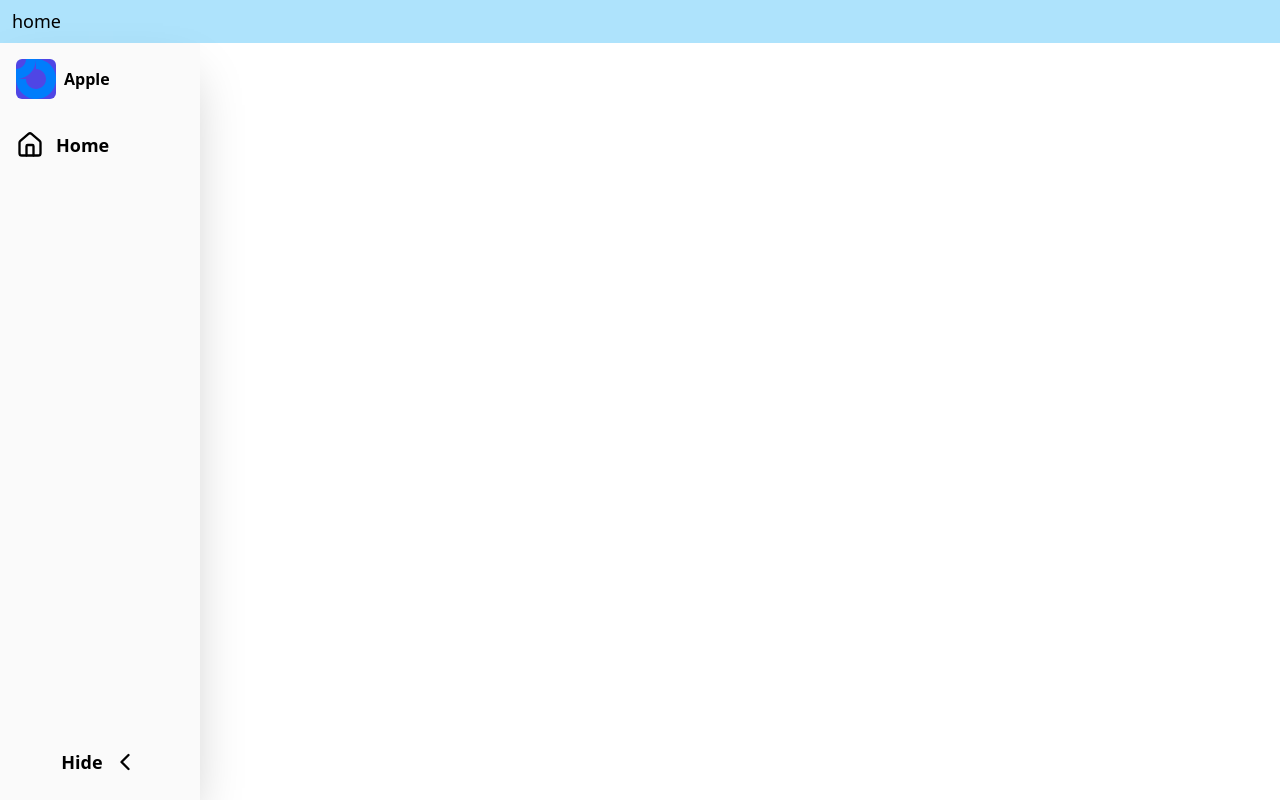
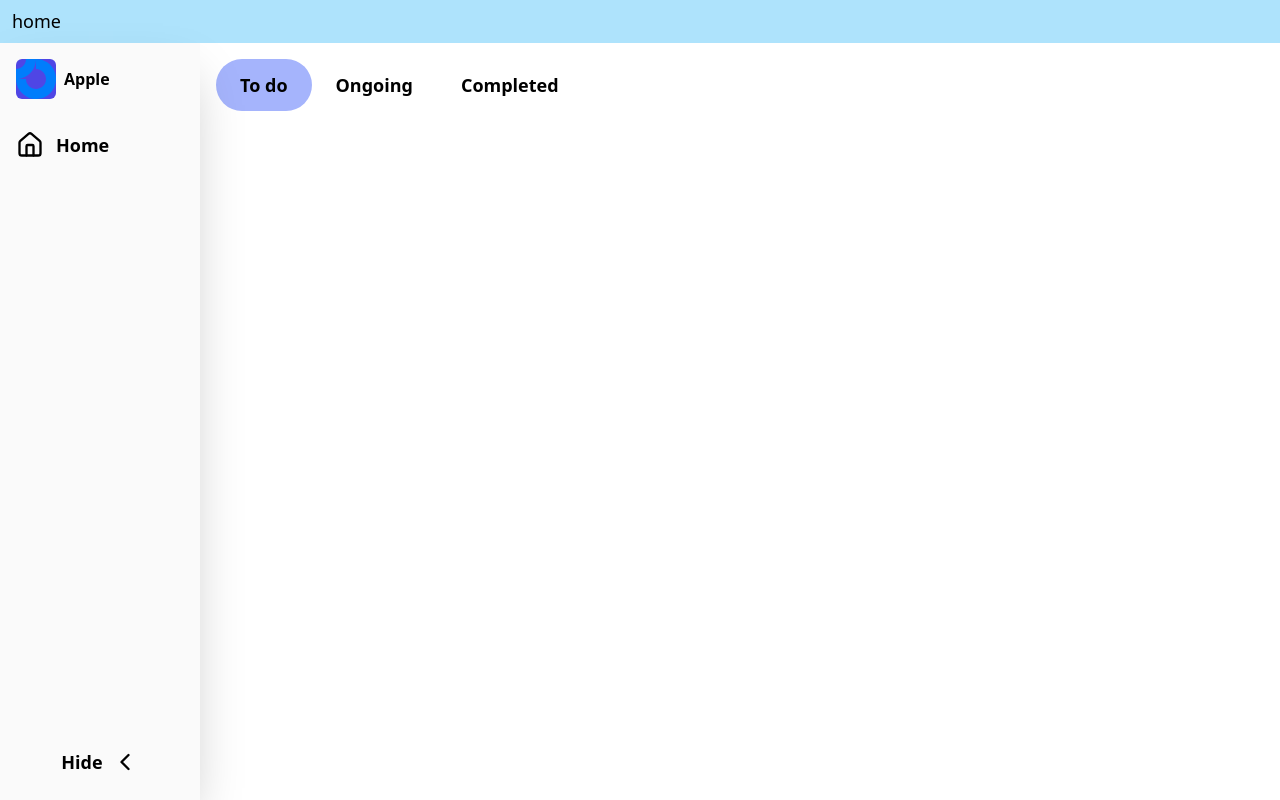
Before and after one commit to saugatrajbhandari/react-interview, a React (Vite) app: page /admin-sidebar-toggle in a window 1280 px wide. Built offline with nearby package versions, Linux system fonts and the light colour scheme.

Commit message:
feat: add fixed footer animation

```diff
--- a/package.json
+++ b/package.json
@@ -15,6 +15,7 @@
     "classnames": "^2.5.1",
     "framer-motion": "^11.9.0",
     "init": "^0.1.2",
+    "lenis": "^1.1.13",
     "lucide-react": "^0.446.0",
     "react": "^18.3.1",
     "react-dom": "^18.3.1",
--- a/src/navigation/index.js
+++ b/src/navigation/index.js
@@ -7,4 +7,5 @@ export const navigation = [
   { path: "/infinite-scrolling", name: "infinite scrolling" },
   { path: "/admin-sidebar-toggle", name: "admin sidebar toggle" },
   { path: "/custom-memo", name: "custom memo" },
+  { path: "/fixed-footer", name: "fixed footer animation" },
 ];
--- a/src/pages/admin-sidebar-toggle/index.jsx
+++ b/src/pages/admin-sidebar-toggle/index.jsx
@@ -104,6 +104,39 @@ function Option({ icon, title, selected, setSelected, open }) {
   );
 }
 
+const navigation = [
+  { name: "To do", value: "todo" },
+  { name: "Ongoing", value: "ongoing" },
+  { name: "Completed", value: "completed" },
+];
+
+function LayoutId() {
+  const [selectedTab, setSelectedTab] = useState("todo");
+
+  return (
+    <div className="mt-4 flex h-fit">
+      {navigation.map((item) => (
+        <div
+          onClick={() => setSelectedTab(item.value)}
+          className={cn(
+            "font-semibold relative text-lg  cursor-pointer transition-colors px-6 py-3"
+          )}
+          key={item.id}
+        >
+          {item.name}
+
+          {item.value === selectedTab && (
+            <motion.div
+              className=" absolute top-0 left-0 w-full h-full -z-10 rounded-full text-white  bg-indigo-300"
+              layoutId="underline"
+            />
+          )}
+        </div>
+      ))}
+    </div>
+  );
+}
+
 function AdminSidebarToggle() {
   const [isOpen, setIsOpen] = useState(true);
   const [selected, setSelected] = useState("Dashboard");
@@ -169,6 +202,7 @@ function AdminSidebarToggle() {
   //   );
 
   return (
+    <div className="flex gap-4">
       <motion.nav
         layout
         initial={{ opacity: 0 }}
@@ -252,6 +286,9 @@ function AdminSidebarToggle() {
           )}
         </div>
       </motion.nav>
+
+      <LayoutId />
+    </div>
   );
 }
 
--- /dev/null
+++ b/src/pages/fixed-footer/index.jsx
@@ -0,0 +1,64 @@
+import Lenis from "lenis";
+import React, { useEffect } from "react";
+
+function FixedFooterAnimation() {
+  useEffect(() => {
+    const lenis = new Lenis();
+
+    lenis.on("scroll", (e) => {
+      console.log(e);
+    });
+
+    function raf(time) {
+      lenis.raf(time);
+      requestAnimationFrame(raf);
+    }
+
+    requestAnimationFrame(raf);
+  }, []);
+
+  return (
+    <div>
+      <div className="h-[95vh] bg-black flex flex-col justify-center items-center">
+        <p className="text-6xl font-semibold text-center text-white">
+          Sticky Footer
+        </p>
+      </div>
+
+      <div
+        style={{
+          clipPath: "polygon(0 0, 100% 0, 100% 100%, 0% 100%)",
+        }}
+        className="relative h-[400px] bg-neutral-300"
+      >
+        <div
+          style={{
+            clipPath: "polygon(0 0, 100% 0, 100% 100%, 0% 100%)",
+          }}
+          className="fixed h-[400px] bottom-0 w-full"
+        >
+          <Content />
+        </div>
+      </div>
+    </div>
+  );
+}
+
+export default FixedFooterAnimation;
+
+export function Content() {
+  return (
+    <div className="bg-[#4E4E5A] py-8 px-12 h-full w-full flex flex-col justify-between">
+      <Section2 />
+    </div>
+  );
+}
+
+const Section2 = () => {
+  return (
+    <div className="flex justify-between items-end">
+      <h1 className="text-[14vw] leading-[0.8] mt-10">Sticky Footer</h1>
+      <p>©copyright</p>
+    </div>
+  );
+};
--- a/src/routes/index.jsx
+++ b/src/routes/index.jsx
@@ -2,6 +2,7 @@ import ActionTimeout from "../pages/action-timeout";
 import AdminSidebarToggle from "../pages/admin-sidebar-toggle";
 import ClickOutside from "../pages/click-outside";
 import CustomMemo from "../pages/custom-memo";
+import FixedFooterAnimation from "../pages/fixed-footer";
 import Home from "../pages/home";
 import InfiniteScrolling from "../pages/infinite-scrolling";
 import JiraClone from "../pages/jira-clone";
@@ -37,4 +38,5 @@ export const routes = [
   { path: "/infinite-scrolling", element: <InfiniteScrolling /> },
   { path: "/admin-sidebar-toggle", element: <AdminSidebarToggle /> },
   { path: "/custom-memo", element: <CustomMemo /> },
+  { path: "/fixed-footer", element: <FixedFooterAnimation /> },
 ];
```
Also changed, not shown: 1 other file (tests, documents, lock files or other folders). Lines whose indentation alone changed are shown as unchanged.
